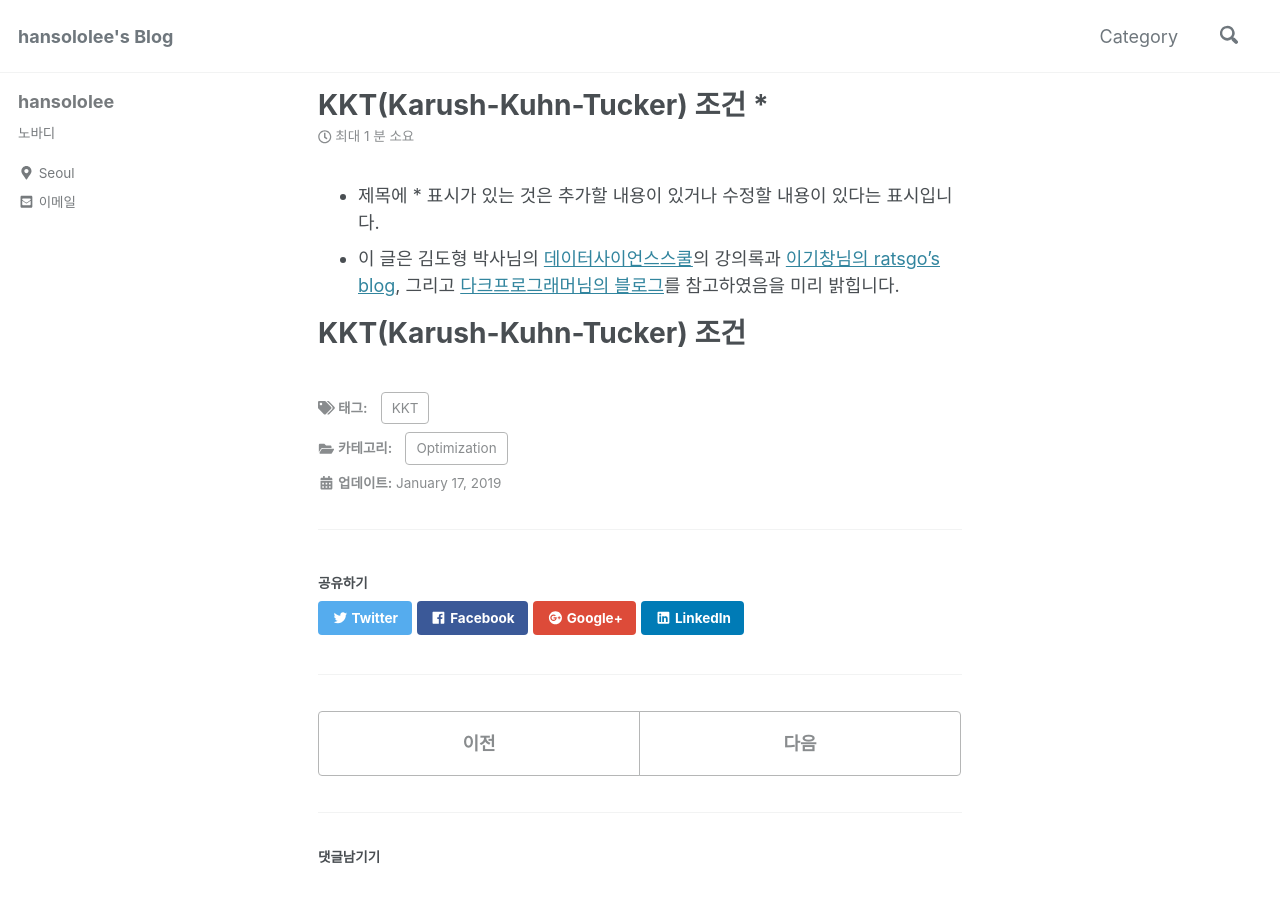
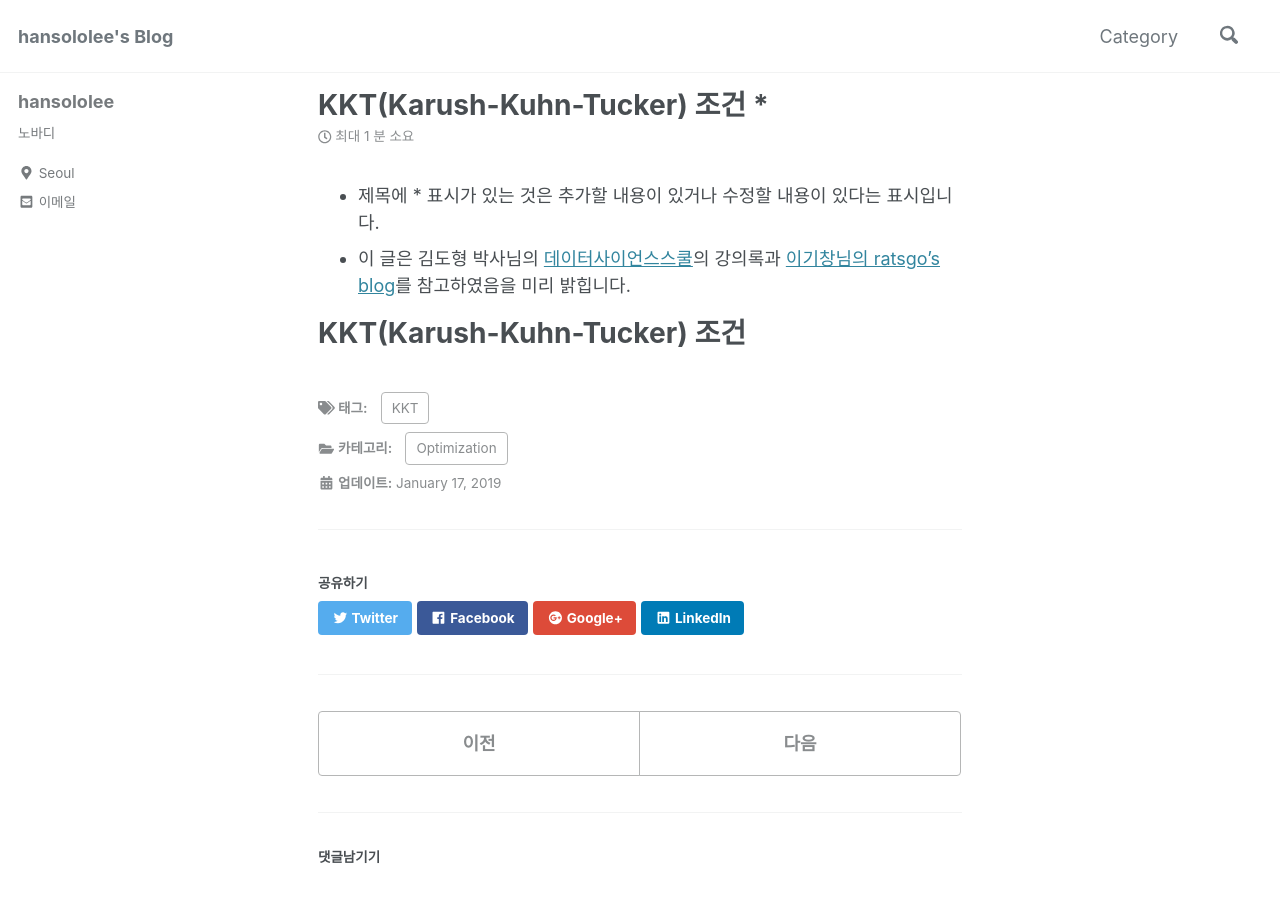
Before and after one commit to arisongha/hansololee.github.io, a Jekyll site: the page built from _posts/2019-01-17-kkt.md, in a window 1280 px wide and 900 px high. Built offline with Jekyll 4.4.1, drawn with Linux system fonts in a browser that asks for light colours; cached includes are drawn as plain includes; nearby versions of some CDN libraries.

Commit message:
Update 2019-01-17-kkt.md

```diff
--- a/_posts/2019-01-17-kkt.md
+++ b/_posts/2019-01-17-kkt.md
@@ -8,6 +8,6 @@
 ---
 
 - 제목에 * 표시가 있는 것은 추가할 내용이 있거나 수정할 내용이 있다는 표시입니다.
-- 이 글은 김도형 박사님의 <a href="https://datascienceschool.net/">데이터사이언스스쿨</a>의 강의록과 <a href="https://ratsgo.github.io/">이기창님의 ratsgo's blog</a>, 그리고 <a href="http://darkpgmr.tistory.com"> 다크프로그래머님의 블로그</a>를 참고하였음을 미리 밝힙니다.
+- 이 글은 김도형 박사님의 <a href="https://datascienceschool.net/">데이터사이언스스쿨</a>의 강의록과 <a href="https://ratsgo.github.io/">이기창님의 ratsgo's blog</a>를 참고하였음을 미리 밝힙니다.
 
 # KKT(Karush-Kuhn-Tucker) 조건
```
